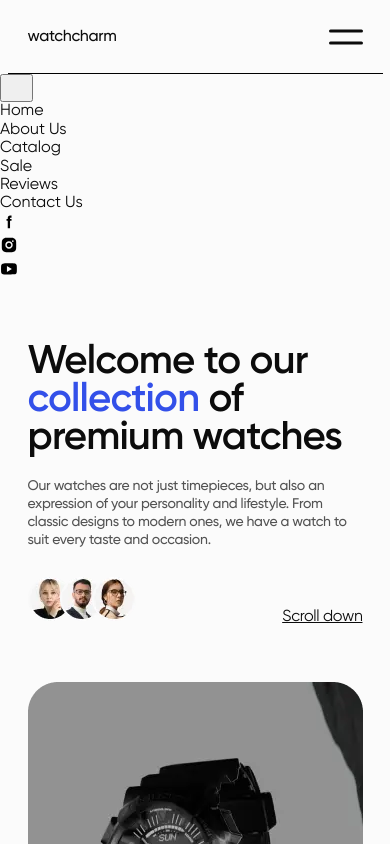
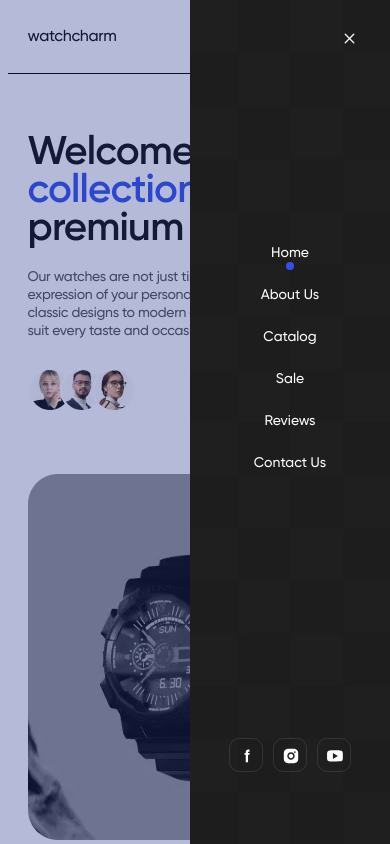
Before and after one commit to sselesnes/DevHive1, a website built with Vite: page src/index.html in a window 390 px wide. Both pictures are taken after a click on the button 345 px from the left and 36 px from the top of the page. Shown: the top 844 px of the page. Built offline with nearby package versions, Linux system fonts and the light colour scheme; files whose address does not match are found by name.

Commit message:
Update header.css

```diff
--- a/src/css/header.css
+++ b/src/css/header.css
@@ -16,7 +16,7 @@
   line-height: 100%;
   font-size: 16px;
   letter-spacing: -0.02em;
-  color: #0c0c0c;
+  color: #0C0C0C;
   cursor: pointer;
 }
 .header-burger-btn {
@@ -27,13 +27,12 @@
 .header-svg-burger-icon {
   display: block;
   stroke-width: 2.5px;
-  stroke: #0c0c0c;
+  stroke: #0C0C0C;
 }
 .header-navigation-list,
 .header-social-item-list {
   display: none;
 }
-
 @media screen and (min-width: 768px) {
   .header-container {
     height: 92px;
@@ -78,9 +77,8 @@
     font-size: 14px;
     line-height: 1.28571;
     text-align: center;
-    color: #0c0c0c;
+    color: #0C0C0C;
   }
-
   .header-social-item-list {
     display: flex;
     flex-direction: row;
@@ -88,7 +86,6 @@
     justify-content: center;
     gap: 10px;
   }
-
   .header-social-item {
     display: flex;
     border: 1px solid rgba(12, 12, 12, 0.1);
@@ -98,22 +95,20 @@
     height: 36px;
     cursor: pointer;
   }
-
   .header-social-icon-svg {
-    fill: #0c0c0c;
+    fill: #0C0C0C;
     transform: scale(1);
     transition: fill 300ms cubic-bezier(0.5, 0, 0.3, 1),
       transform 300ms ease-in-out;
   }
   .header-social-item:hover .header-social-icon-svg {
-    fill: #3350e9;
+    fill: #3350E9;
     transform: scale(1.2);
   }
   .header-burger-btn {
     display: none;
   }
   /* ------nav-link-current-dot----- */
-
   .header-navigation-list-link.header-nav-current-dot {
     position: relative;
   }
@@ -123,12 +118,194 @@
     left: 50%;
     bottom: -10px;
     transform: translateX(-50%);
-
     width: 8px;
     height: 8px;
     border-radius: 100%;
-    background-color: #3350e9;
+    background-color: #3350E9;
   }
   /* ------#nav-link-current-dot----- */
 }
 /* ---end-Yulya-part-----*/
+.sidebar-menu {
+  position: fixed;
+  top: 0;
+  left: 0;
+  width: 100%;
+  height: 100%;
+  opacity: 0;
+  pointer-events: none;
+  visibility: hidden;
+  background-color: hsla(230, 62%, 35%, 0.327);
+  transition: opacity 500ms ease-in-out, visibility 500ms ease-in-out;
+  z-index: 9999999999999;
+}
+.sidebar-menu.is-open {
+  opacity: 1;
+  visibility: visible;
+  pointer-events: auto;
+}
+/* mobile-menu */
+/* smooth scrolling */
+.mobile-menu-container {
+  position: absolute;
+  top: 0;
+  right: 0;
+  width: 200px;
+  height: 100vh;
+  padding: 240px 39px 40px;
+  background-color: #0C0C0C;
+  background-image: url(/img/header-mobile-menu/mob-bgimage@1.jpg);
+  background-repeat: no-repeat;
+  background-position: center;
+  background-size: cover;
+  /* =====animated menu appearance=========== */
+  transform: translateX(0);
+  transition: transform 500ms ease-in-out;
+  /* ============================================ */
+  opacity: 1;
+  visibility: visible;
+}
+@media screen and (max-width: 767px) and (min-resolution: 192dpi) {
+  .mobile-menu-container {
+    background-image: url(/img/header-mobile-menu/mob-bgimage@2.jpg);
+  }
+}
+.sidebar-menu:not(.is-open) .mobile-menu-container {
+  opacity: 0;
+  pointer-events: none;
+  visibility: hidden;
+  transform: translateX(100%);
+}
+.header-mobile-menu-btn {
+  position: absolute;
+  width: 34px;
+  height: 34px;
+  top: 24px;
+  right: 24px;
+  background-color: transparent;
+  border: none;
+  padding: 0;
+}
+.header-mobile-menu-btn-icon {
+  stroke: #FBFBFB;
+}
+.header-mobile-menu-list {
+  width: 73px;
+  height: 238px;
+  display: flex;
+  flex-direction: column;
+  gap: 24px;
+  align-items: center;
+  justify-content: center;
+}
+.header-mobile-menu-list-item {
+  font-weight: 500;
+  font-size: 14px;
+  line-height: 1.28;
+  text-align: center;
+  color: #FBFBFB;
+  cursor: pointer;
+}
+.header-mobile-menu-list-item:hover,
+.header-mobile-menu-list-item:focus {
+  color: #3350E9;
+  transition: color 250ms cubic-bezier(0.5, 0, 0.3, 1),
+    transform 250ms cubic-bezier(0.5, 0, 0.3, 1);
+}
+.header-mobile-menu-nav {
+  display: flex;
+  align-items: center;
+  justify-content: center;
+  margin-bottom: 260px;
+}
+.header-mobile-menu-social-media-list {
+  display: flex;
+  flex-direction: row;
+  gap: 10px;
+  width: 122px;
+  height: 34px;
+}
+.header-mobile-menu-social-media-item {
+  border: 1px solid rgba(251, 251, 251, 0.1);
+  border-radius: 10px;
+  padding: 8px;
+  width: 34px;
+  height: 34px;
+}
+.header-mobile-menu-social-media-link {
+  fill: #FBFBFB;
+}
+/* ========color/fill replacement at hover/focus============= */
+.header-mobile-menu-social-media-item:hover,
+.header-mobile-menu-social-media-item:focus {
+  border: 1px solid rgba(51, 80, 233, 0.1);
+}
+.header-mobile-menu-social-media-link:hover,
+.header-mobile-menu-social-media-link:focus {
+  fill: #3350E9;
+}
+/* ------memu-current-dot----- */
+.header-mobile-menu-nav-link.menu-current-spot {
+  position: relative;
+}
+.header-mobile-menu-nav-link.menu-current-spot::after {
+  content: '';
+  position: absolute;
+  left: 50%;
+  bottom: -10px;
+  transform: translateX(-50%);
+  width: 8px;
+  height: 8px;
+  border-radius: 100%;
+  background-color: #3350E9;
+}
+/* ------#menu-current-spot----- */
+@media screen and (min-width: 768px) {
+  .mobile-menu-container {
+    width: 330px;
+    height: 100vh;
+    padding: 310px 101px 50px;
+    background-color: #0C0C0C;
+    background-image: url(/img/header-mobile-menu/tab-bgimage@1.jpg);
+    background-repeat: no-repeat;
+    background-position: center;
+    background-size: cover;
+  }
+  .header-mobile-menu-btn {
+    width: 40x;
+    height: 40px;
+  }
+  .header-mobile-menu-btn-icon {
+    width: 20px;
+    height: 20px;
+  }
+  .header-mobile-menu-nav {
+    margin-bottom: 350px;
+  }
+  .header-mobile-menu-social-media-list {
+    gap: 10px;
+    width: 128px;
+    height: 36px;
+  }
+  .header-mobile-menu-social-media-item {
+    border: 1px solid rgba(251, 251, 251, 0.1);
+    border-radius: 10px;
+    padding: 8px;
+    width: 36px;
+    height: 36px;
+  }
+  .header-mobile-menu-social-media-link-icon {
+    width: 20px;
+    height: 20px;
+  }
+}
+@media screen and (min-width: 768px) and (min-resolution: 192dpi) {
+  .mobile-menu-container {
+    background-image: url(/img/header-mobile-menu/tab-bgimage@2.jpg);
+  }
+}
+@media screen and (min-width: 1280px) {
+  .mobile-menu-container {
+    display: none;
+  }
+}
```
